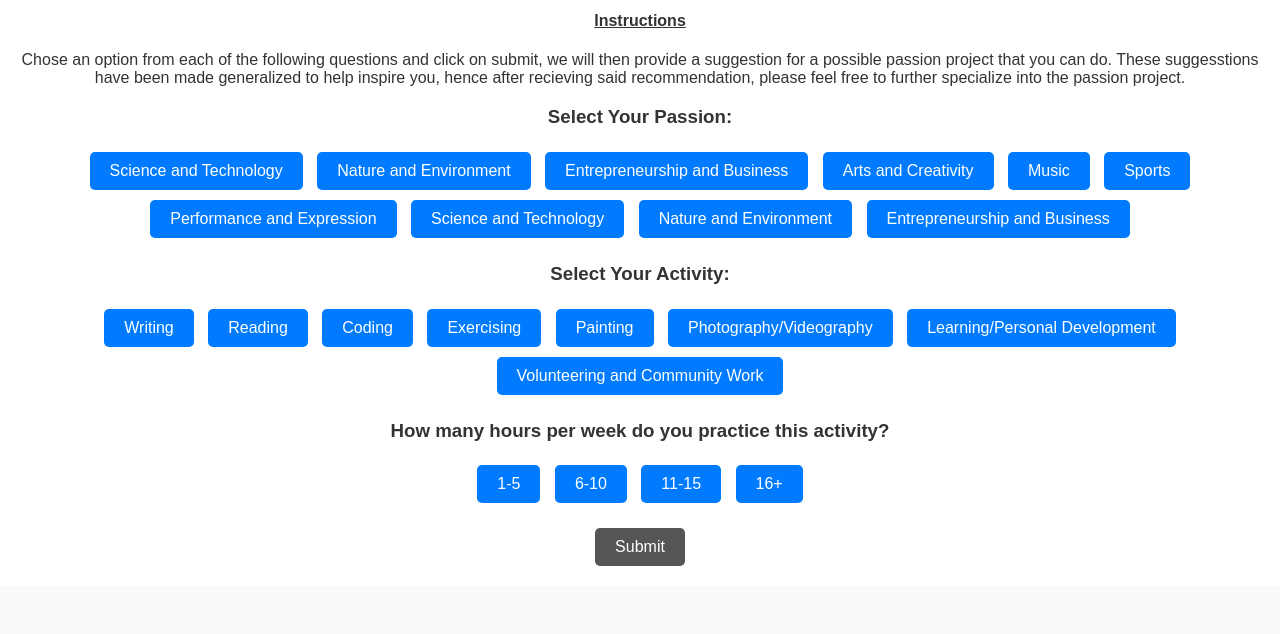
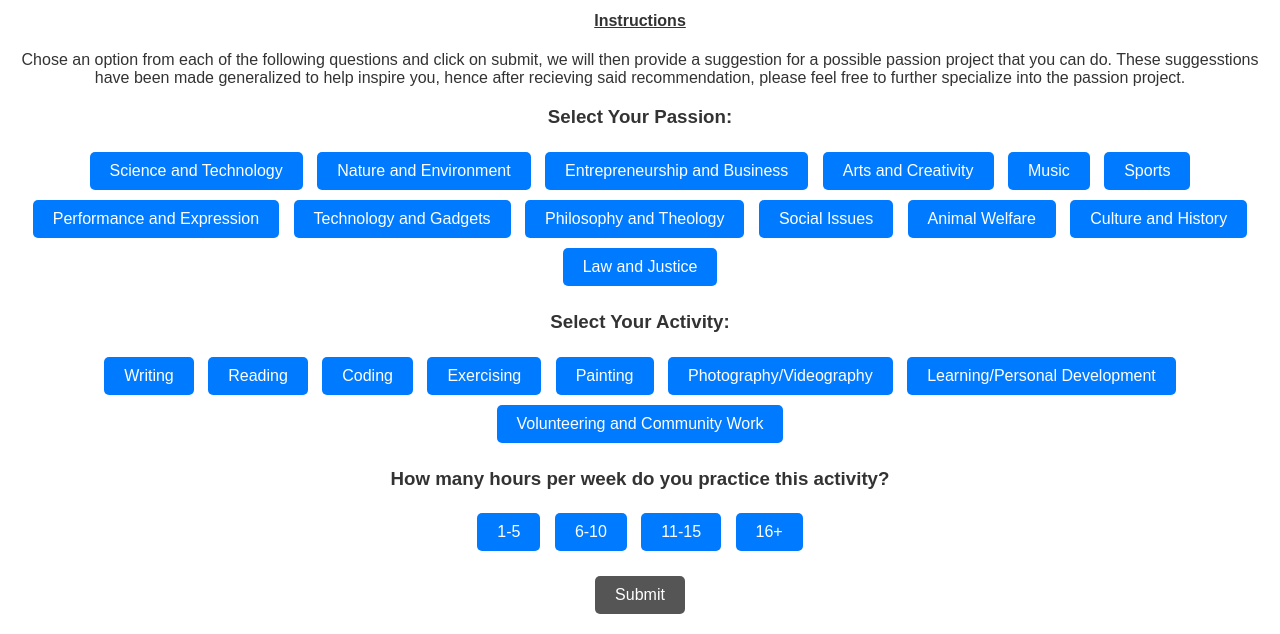
Before and after one commit to AryanPradhan12/PassionProjectWebsite, a Flask app: page / in a window 1280 px wide. Shown: the part 269-903 px from the top of the page. Before the commit the page ends 835 px from the top, so only its background shows below. Run offline with Flask 3, Linux system fonts and the light colour scheme.

Commit message:
useless changes

```diff
--- a/Structure/templates/index.html
+++ b/Structure/templates/index.html
@@ -78,9 +78,12 @@
                 <button type="button" id="passion-btn-music" onclick="selectOption('passion', 'Music')">Music</button>
                 <button type="button" id="passion-btn-sports" onclick="selectOption('passion', 'Sports')">Sports</button>
                 <button type="button" id="passion-btn-performance-and-expression" onclick="selectOption('passion', 'Performance and expression')">Performance and Expression</button>
-                <button type="button" id="passion-btn-science" onclick="selectOption('passion', 'Science and technology')">Science and Technology</button>
-                <button type="button" id="passion-btn-nature" onclick="selectOption('passion', 'Nature and environment')">Nature and Environment</button>
-                <button type="button" id="passion-btn-entrepreneurship" onclick="selectOption('passion', 'Entrepreneurship and business')">Entrepreneurship and Business</button>
+                <button type="button" id="passion-btn-technology-and-gadgets" onclick="selectOption('passion', 'Technology and gadgets')">Technology and Gadgets</button>
+                <button type="button" id="passion-btn-philosophy-and-theology" onclick="selectOption('passion', 'Philosophy and theology')">Philosophy and Theology</button>
+                <button type="button" id="passion-btn-social-issues" onclick="selectOption('passion', 'Social issues')">Social Issues</button>
+                <button type="button" id="passion-btn-animal-welfare" onclick="selectOption('passion', 'Animal welfare')">Animal Welfare</button>
+                <button type="button" id="passion-btn-culture-and-history" onclick="selectOption('passion', 'Culture and history')">Culture and History</button>
+                <button type="button" id="passion-btn-law-and-justice" onclick="selectOption('passion', 'Law and justice')">Law and Justice</button>
             </div>
 
             <!-- Activity Selection -->
@@ -101,10 +104,10 @@
             <div class="button-group hours-group">
                 <h3>How many hours per week do you practice this activity?</h3>
                 <input type="hidden" id="hours" name="hours" value="">
-                <button type="button" id="hours-btn-1" onclick="selectOption('hours', '1-5')">1-5</button>
-                <button type="button" id="hours-btn-2" onclick="selectOption('hours', '6-10')">6-10</button>
-                <button type="button" id="hours-btn-3" onclick="selectOption('hours', '11-15')">11-15</button>
-                <button type="button" id="hours-btn-4" onclick="selectOption('hours', '16+')">16+</button>
+                <button type="button" id="hours-btn-1-5" onclick="selectOption('hours', '1-5')">1-5</button>
+                <button type="button" id="hours-btn-6-10" onclick="selectOption('hours', '6-10')">6-10</button>
+                <button type="button" id="hours-btn-11-15" onclick="selectOption('hours', '11-15')">11-15</button>
+                <button type="button" id="hours-btn-16" onclick="selectOption('hours', '16+')">16+</button>
             </div>
 
             <button type="submit">Submit</button>
```
